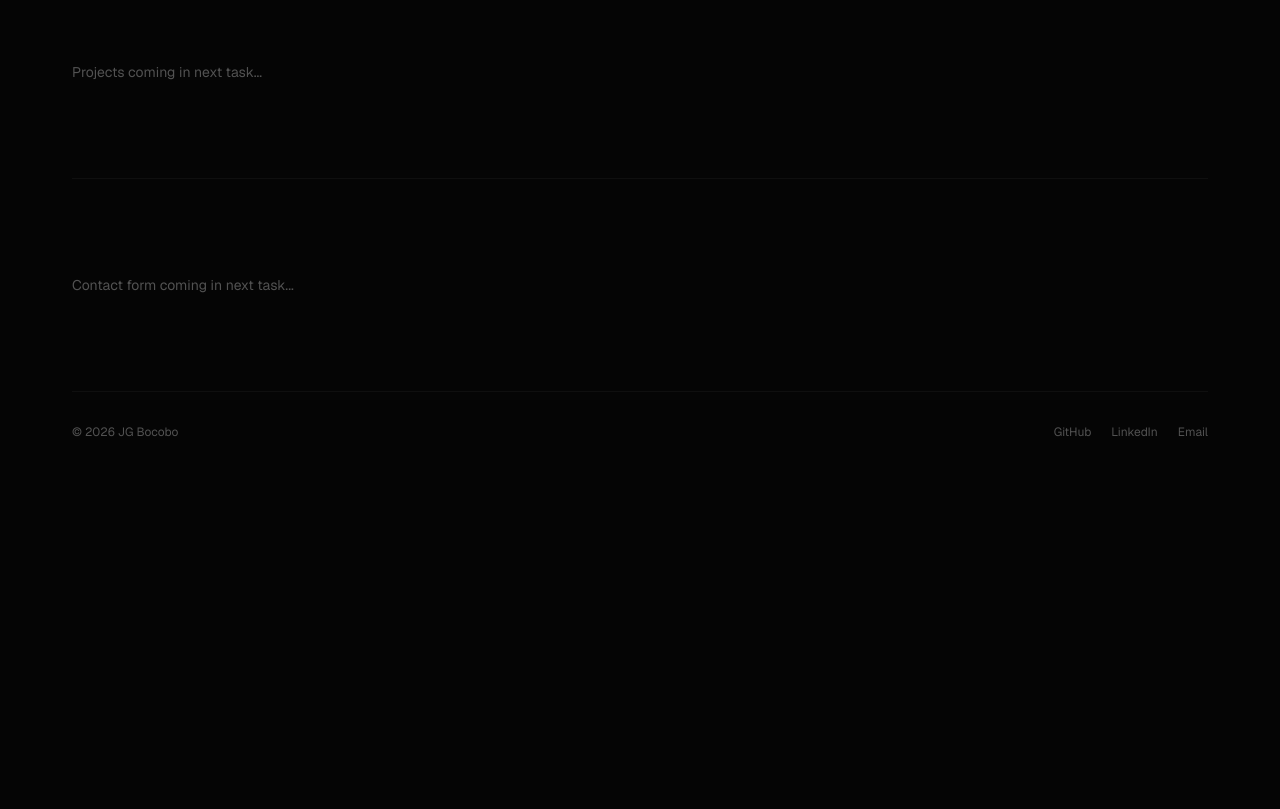
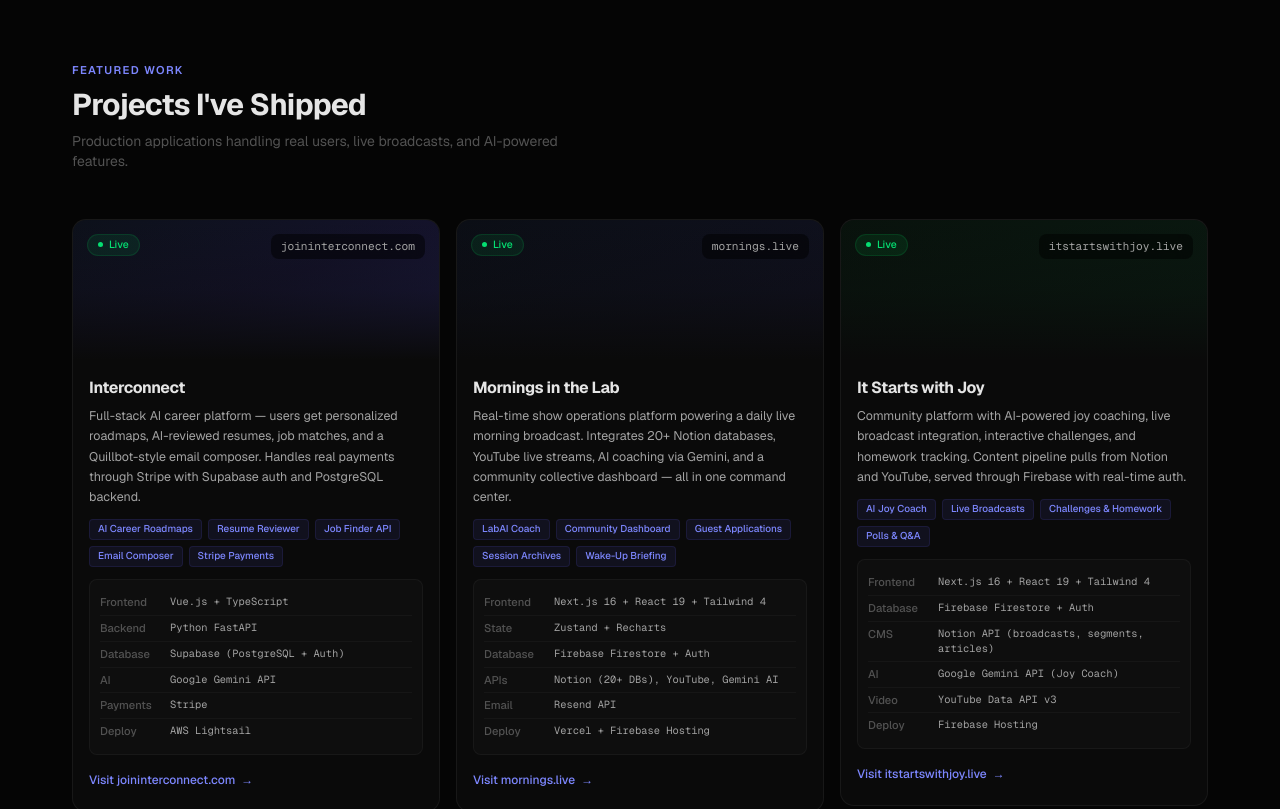
Before and after one commit to jorgebocobo9/portfolio, a Next.js app: page / in a window 1280 px wide. Shown: the part 740-1549 px from the top of the page. Before the commit the page ends 1212 px from the top, so only its background shows below. Built offline with nearby package versions, Linux system fonts and the light colour scheme.

Commit message:
feat: add project grid with spotlight hover, tech details, and scroll animation

```diff
--- a/app/page.tsx
+++ b/app/page.tsx
@@ -1,6 +1,7 @@
 import { Nav } from "@/components/nav";
 import { Hero } from "@/components/hero";
 import { StatsBar } from "@/components/stats-bar";
+import { Projects } from "@/components/projects";
 import { Footer } from "@/components/footer";
 
 export default function Home() {
@@ -10,10 +11,7 @@
       <main className="max-w-[1200px] mx-auto px-4 sm:px-8">
         <Hero />
         <StatsBar />
-        {/* Projects section — Task 8 */}
-        <section id="projects" className="py-16 sm:py-24 border-t border-white/[0.04]">
-          <p className="text-[#525252] text-sm">Projects coming in next task...</p>
-        </section>
+        <Projects />
         {/* Contact section — Task 9 */}
         <section id="contact" className="py-16 sm:py-24 border-t border-white/[0.04]">
           <p className="text-[#525252] text-sm">Contact form coming in next task...</p>
--- /dev/null
+++ b/components/project-card.tsx
@@ -0,0 +1,83 @@
+"use client";
+
+import { useRef, useState } from "react";
+import type { Project } from "@/lib/projects";
+
+export function ProjectCard({ project }: { project: Project }) {
+  const cardRef = useRef<HTMLDivElement>(null);
+  const [spotlightPos, setSpotlightPos] = useState({ x: 50, y: 50 });
+
+  function handleMouseMove(e: React.MouseEvent) {
+    if (!cardRef.current) return;
+    const rect = cardRef.current.getBoundingClientRect();
+    setSpotlightPos({
+      x: ((e.clientX - rect.left) / rect.width) * 100,
+      y: ((e.clientY - rect.top) / rect.height) * 100,
+    });
+  }
+
+  return (
+    <div
+      ref={cardRef}
+      onMouseMove={handleMouseMove}
+      className="group relative bg-[#0a0a0a] border border-white/[0.06] rounded-[14px] overflow-hidden transition-all duration-[350ms] ease-[cubic-bezier(0.4,0,0.2,1)] hover:border-indigo-500/30 hover:-translate-y-1 hover:shadow-[0_8px_40px_rgba(99,102,241,0.1),0_0_0_1px_rgba(99,102,241,0.15)]"
+    >
+      {/* Spotlight glow */}
+      <div
+        className="absolute inset-0 opacity-0 group-hover:opacity-100 transition-opacity pointer-events-none z-10"
+        style={{
+          background: `radial-gradient(600px circle at ${spotlightPos.x}% ${spotlightPos.y}%, rgba(99,102,241,0.07), transparent 50%)`,
+        }}
+      />
+
+      {/* Screenshot area */}
+      <div className="relative h-[140px] overflow-hidden">
+        <div className={`absolute inset-0 bg-gradient-to-br ${project.gradient} opacity-50 group-hover:opacity-70 transition-opacity`} />
+        <div className="absolute inset-0 bg-gradient-to-t from-[#0a0a0a] via-[#0a0a0a]/30 to-transparent" />
+        {project.isLive && (
+          <div className="absolute top-3.5 left-3.5 z-20 flex items-center gap-1.5 bg-green-500/10 border border-green-500/15 text-green-400 px-2.5 py-0.5 rounded-full text-[0.65rem] font-medium">
+            <span className="live-dot w-[5px] h-[5px] bg-green-400 rounded-full animate-[pulse-dot_2s_ease-in-out_infinite]" />
+            Live
+          </div>
+        )}
+        <div className="absolute top-3.5 right-3.5 z-20 text-[0.7rem] text-[#a3a3a3] bg-black/50 backdrop-blur-sm px-2.5 py-1 rounded-lg font-mono">
+          {project.domain}
+        </div>
+      </div>
+
+      {/* Content */}
+      <div className="relative z-20 p-4 pb-5">
+        <h3 className="text-base font-bold tracking-tight mb-1.5">{project.title}</h3>
+        <p className="text-[0.78rem] text-[#a3a3a3] leading-relaxed mb-3">{project.description}</p>
+
+        {/* Feature chips */}
+        <div className="flex flex-wrap gap-1.5 mb-3">
+          {project.features.map((f) => (
+            <span key={f} className="bg-indigo-500/[0.08] border border-indigo-500/[0.12] text-indigo-400 px-2 py-0.5 rounded text-[0.62rem] font-medium">
+              {f}
+            </span>
+          ))}
+        </div>
+
+        {/* Tech details */}
+        <div className="bg-white/[0.02] border border-white/[0.04] rounded-lg p-2.5 mb-3">
+          {project.tech.map((t, i) => (
+            <div key={t.label} className={`flex gap-1.5 py-1 text-[0.7rem] ${i > 0 ? "border-t border-white/[0.03]" : ""}`}>
+              <span className="text-[#525252] min-w-[64px] shrink-0 font-medium">{t.label}</span>
+              <span className="text-[#a3a3a3] font-mono text-[0.65rem]">{t.value}</span>
+            </div>
+          ))}
+        </div>
+
+        <a
+          href={project.url}
+          target="_blank"
+          rel="noopener noreferrer"
+          className="inline-flex items-center gap-1.5 text-[0.75rem] text-indigo-400 font-medium hover:gap-2.5 transition-all"
+        >
+          Visit {project.domain} <span>→</span>
+        </a>
+      </div>
+    </div>
+  );
+}
--- /dev/null
+++ b/components/projects.tsx
@@ -0,0 +1,61 @@
+"use client";
+
+import { useRef } from "react";
+import { motion, useInView } from "framer-motion";
+import { PROJECTS } from "@/lib/projects";
+import { ProjectCard } from "@/components/project-card";
+
+const containerVariants = {
+  hidden: {},
+  visible: {
+    transition: { staggerChildren: 0.1 },
+  },
+};
+
+const itemVariants = {
+  hidden: { opacity: 0, y: 20 },
+  visible: {
+    opacity: 1,
+    y: 0,
+    transition: { duration: 0.5, ease: [0.4, 0, 0.2, 1] as const },
+  },
+};
+
+export function Projects() {
+  const ref = useRef(null);
+  const isInView = useInView(ref, { once: true, amount: 0.1 });
+
+  return (
+    <section id="projects" className="py-16 sm:py-24 border-t border-white/[0.04]">
+      <div className="mb-12">
+        <p className="text-[0.7rem] uppercase tracking-[0.12em] text-indigo-400 font-semibold mb-2">Featured Work</p>
+        <h2 className="text-3xl font-bold tracking-tight">Projects I&apos;ve Shipped</h2>
+        <p className="text-[#525252] text-sm mt-2 max-w-[500px]">
+          Production applications handling real users, live broadcasts, and AI-powered features.
+        </p>
+      </div>
+
+      <motion.div
+        ref={ref}
+        variants={containerVariants}
+        initial="hidden"
+        animate={isInView ? "visible" : "hidden"}
+        className="grid grid-cols-1 sm:grid-cols-2 lg:grid-cols-6 gap-4"
+      >
+        {PROJECTS.map((project, i) => (
+          <motion.div
+            key={project.slug}
+            variants={itemVariants}
+            className={
+              i < 3
+                ? "lg:col-span-2"
+                : "lg:col-span-3"
+            }
+          >
+            <ProjectCard project={project} />
+          </motion.div>
+        ))}
+      </motion.div>
+    </section>
+  );
+}
```
